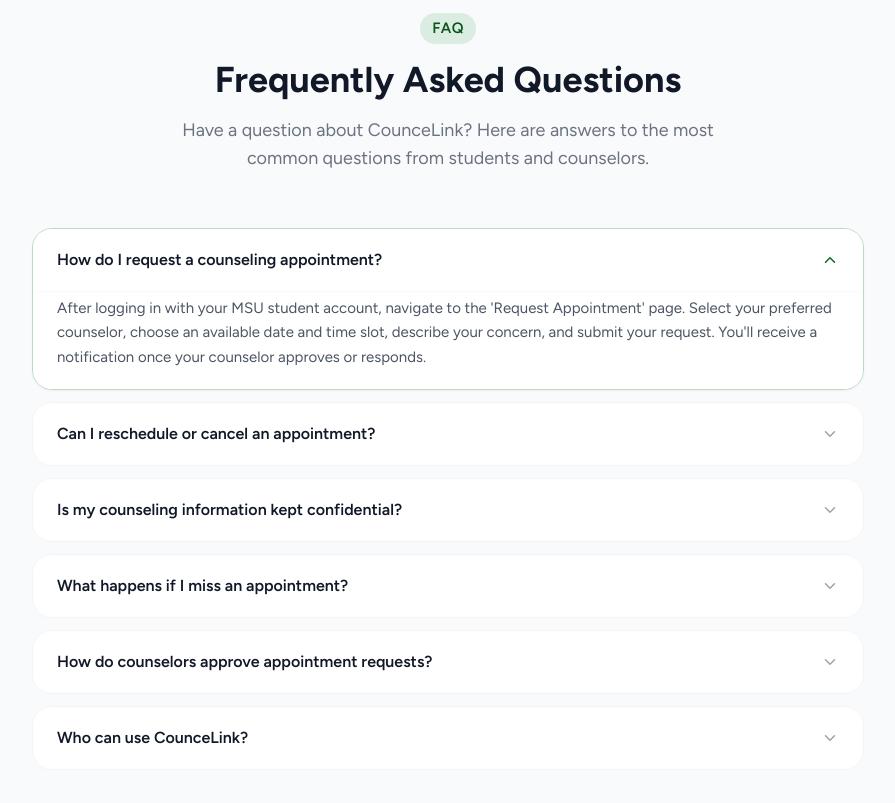
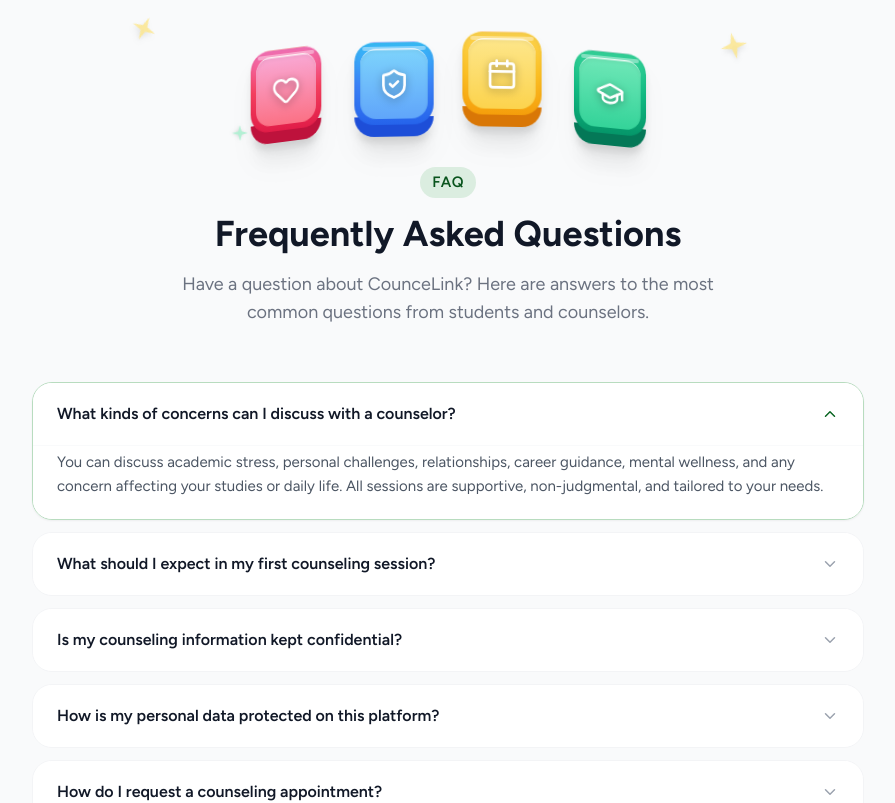
Before and after one commit to kelmaxxx/CounselLink, a React (Vite) app in the folder frontend/: page / in a window 1280 px wide. Shown: the part 7620-8423 px from the top of the page, without its empty margins (192-1087 px from the left). Built offline with nearby package versions, Linux system fonts and the light colour scheme; no server answers.

Commit message:
feat: add FloatingKeycaps3D component and update FAQSection with new questions

```diff
--- a/frontend/package.json
+++ b/frontend/package.json
@@ -11,6 +11,7 @@
   },
   "dependencies": {
     "docx-preview": "^0.3.6",
+    "framer-motion": "^14.1.0",
     "html2canvas": "^1.4.1",
     "jspdf": "^4.2.1",
     "lucide-react": "^0.555.0",
--- a/frontend/src/components/landing/FAQSection.jsx
+++ b/frontend/src/components/landing/FAQSection.jsx
@@ -1,38 +1,63 @@
 // src/components/landing/FAQSection.jsx
 import React, { useState } from "react";
 import Reveal from "./Reveal";
+import { FloatingKeycaps3D } from "./FloatingKeycaps3D";
 import { ChevronDown } from "lucide-react";
 
 const FAQS = [
   {
+    question: "What kinds of concerns can I discuss with a counselor?",
+    answer:
+      "You can discuss academic stress, personal challenges, relationships, career guidance, mental wellness, and any concern affecting your studies or daily life. All sessions are supportive, non-judgmental, and tailored to your needs.",
+    category: "Wellness",
+  },
+  {
+    question: "What should I expect in my first counseling session?",
+    answer:
+      "Your first session is a relaxed getting-to-know-you conversation. Your counselor will explain confidentiality, listen to your concerns, and work with you to set goals. There is no pressure — you share only what you are comfortable with.",
+    category: "Wellness",
+  },
+  {
+    question: "Is my counseling information kept confidential?",
+    answer:
+      "Absolutely. CounceLink uses role-based access control to ensure that your counseling records are only accessible to your assigned counselor and authorized administrators. Student data is never shared without consent and is handled in accordance with the university's data privacy policies.",
+    category: "Confidentiality",
+  },
+  {
+    question: "How is my personal data protected on this platform?",
+    answer:
+      "Your account requires your MSU institutional email, admin verification, and secure login. Only your assigned counselor can view your session details, and all records are handled under the university's data privacy policies.",
+    category: "Confidentiality",
+  },
+  {
     question: "How do I request a counseling appointment?",
     answer:
       "After logging in with your MSU student account, navigate to the 'Request Appointment' page. Select your preferred counselor, choose an available date and time slot, describe your concern, and submit your request. You'll receive a notification once your counselor approves or responds.",
+    category: "Appointments",
   },
   {
     question: "Can I reschedule or cancel an appointment?",
     answer:
       "Yes. You can reschedule or cancel an appointment as long as it hasn't been completed yet. Go to 'My Appointments', find the appointment you'd like to change, and select the reschedule or cancel option. Your counselor will be notified of any changes.",
-  },
-  {
-    question: "Is my counseling information kept confidential?",
-    answer:
-      "Absolutely. CounceLink uses role-based access control to ensure that your counseling records are only accessible to your assigned counselor and authorized administrators. Student data is never shared without consent and is handled in accordance with the university's data privacy policies.",
+    category: "Appointments",
   },
   {
     question: "What happens if I miss an appointment?",
     answer:
       "If you miss a scheduled appointment, it will be marked as 'No Show' in the system. You may request a new appointment from your counselor. Repeated no-shows may affect your ability to book future appointments, so please cancel in advance if you cannot attend.",
+    category: "Appointments",
   },
   {
     question: "How do counselors approve appointment requests?",
     answer:
       "Counselors receive real-time notifications for new appointment requests. They can log in to their dashboard, review the request details, and choose to approve, propose a new time, or decline. Once a decision is made, the student is notified immediately through the platform.",
+    category: "Policies",
   },
   {
     question: "Who can use CounceLink?",
     answer:
       "CounceLink is designed for students, guidance counselors, college representatives, and administrators at Mindanao State University – Marawi City. Students must register using their MSU institutional email (@s.msumain.edu.ph) and wait for admin approval before they can book appointments.",
+    category: "Policies",
   },
 ];
 
@@ -81,6 +106,11 @@
   return (
     <section id="faq" className="py-24 bg-gray-50">
       <div className="max-w-4xl mx-auto px-4 sm:px-6 lg:px-8">
+        {/* Decorative 3D floating keycaps */}
+        <Reveal className="mb-2">
+          <FloatingKeycaps3D />
+        </Reveal>
+
         {/* Header */}
         <Reveal className="text-center mb-14">
           <span className="inline-block px-3 py-1 rounded-full bg-maroon-100 text-maroon-600 text-sm font-semibold mb-4 tracking-wide uppercase">
--- /dev/null
+++ b/frontend/src/components/landing/FloatingKeycaps3D.jsx
@@ -0,0 +1,164 @@
+// src/components/landing/FloatingKeycaps3D.jsx
+import React from "react";
+import { motion } from "framer-motion";
+import { Heart, ShieldCheck, Calendar, GraduationCap } from "lucide-react";
+
+/**
+ * FloatingKeycaps3D — decorative Google Play style 3D keycaps.
+ * Fanned arc layout: each cap faces a slightly different direction
+ * (like the reference), no labels, no filtering — purely visual.
+ */
+export function FloatingKeycaps3D() {
+  const keycaps = [
+    {
+      id: "wellness",
+      icon: Heart,
+      bgTop: "from-pink-400 via-rose-500 to-rose-600",
+      bgSide: "bg-rose-700",
+      dishColor: "from-pink-300 to-rose-400",
+      // Fan pose: far-left cap turned left, tipped back, sitting lower
+      rotateX: 14,
+      rotateY: -28,
+      rotateZ: -7,
+      yOffset: 10,
+    },
+    {
+      id: "security",
+      icon: ShieldCheck,
+      bgTop: "from-sky-400 via-blue-500 to-blue-600",
+      bgSide: "bg-blue-700",
+      dishColor: "from-sky-300 to-blue-400",
+      // Mid-left: slight left turn
+      rotateX: 10,
+      rotateY: -10,
+      rotateZ: -2,
+      yOffset: 0,
+    },
+    {
+      id: "appointments",
+      icon: Calendar,
+      bgTop: "from-amber-300 via-amber-400 to-amber-500",
+      bgSide: "bg-amber-600",
+      dishColor: "from-amber-200 to-amber-300",
+      // Mid-right: slight right turn
+      rotateX: 10,
+      rotateY: 12,
+      rotateZ: 3,
+      yOffset: 0,
+    },
+    {
+      id: "academics",
+      icon: GraduationCap,
+      bgTop: "from-emerald-400 via-emerald-500 to-emerald-600",
+      bgSide: "bg-emerald-700",
+      dishColor: "from-emerald-300 to-emerald-400",
+      // Far-right cap turned right, tipped back, sitting lower
+      rotateX: 14,
+      rotateY: 28,
+      rotateZ: 7,
+      yOffset: 10,
+    },
+  ];
+
+  return (
+    <div
+      className="relative pt-6 pb-4 flex flex-col items-center justify-center select-none"
+      aria-hidden="true"
+    >
+      {/* FLOATING 3D DIAMOND STAR SPARKLES */}
+      <div className="absolute inset-0 pointer-events-none overflow-hidden">
+        <motion.div
+          animate={{ y: [0, -8, 0], rotate: [0, 45, 0], scale: [0.9, 1.1, 0.9] }}
+          transition={{ duration: 4, repeat: Infinity, ease: "easeInOut" }}
+          className="absolute left-[12%] top-2 text-amber-200/80 drop-shadow-md"
+        >
+          <svg className="w-6 h-6" viewBox="0 0 24 24" fill="currentColor">
+            <path d="M12 0L14.5 9.5L24 12L14.5 14.5L12 24L9.5 14.5L0 12L9.5 9.5L12 0Z" />
+          </svg>
+        </motion.div>
+
+        <motion.div
+          animate={{ y: [0, 10, 0], rotate: [0, -45, 0], scale: [1, 0.85, 1] }}
+          transition={{ duration: 5, repeat: Infinity, ease: "easeInOut", delay: 1 }}
+          className="absolute right-[14%] top-4 text-amber-200/80 drop-shadow-md"
+        >
+          <svg className="w-7 h-7" viewBox="0 0 24 24" fill="currentColor">
+            <path d="M12 0L14.5 9.5L24 12L14.5 14.5L12 24L9.5 14.5L0 12L9.5 9.5L12 0Z" />
+          </svg>
+        </motion.div>
+
+        <motion.div
+          animate={{ y: [0, -6, 0], rotate: [0, 90, 0] }}
+          transition={{ duration: 3.5, repeat: Infinity, ease: "easeInOut", delay: 1.5 }}
+          className="absolute left-[24%] bottom-3 text-emerald-200/80 drop-shadow"
+        >
+          <svg className="w-4 h-4" viewBox="0 0 24 24" fill="currentColor">
+            <path d="M12 0L14.5 9.5L24 12L14.5 14.5L12 24L9.5 14.5L0 12L9.5 9.5L12 0Z" />
+          </svg>
+        </motion.div>
+      </div>
+
+      {/* FANNED ROW OF 4 KEYCAPS — arc, each facing its own direction */}
+      <div
+        className="flex items-start justify-center gap-3 sm:gap-5 md:gap-7 relative z-10"
+        style={{ perspective: 1200 }}
+      >
+        {keycaps.map((key, idx) => {
+          const Icon = key.icon;
+
+          return (
+            <motion.div
+              key={key.id}
+              initial={{ opacity: 0, y: 30 }}
+              whileInView={{ opacity: 1, y: 0 }}
+              viewport={{ once: true }}
+              transition={{ delay: idx * 0.1, duration: 0.5 }}
+              className="flex flex-col items-center"
+              style={{ marginTop: key.yOffset }}
+            >
+              <motion.div
+                animate={{
+                  y: [0, idx % 2 === 0 ? -6 : 6, 0],
+                  rotateX: [key.rotateX, key.rotateX - 3, key.rotateX],
+                  rotateY: [key.rotateY, key.rotateY + (idx < 2 ? 4 : -4), key.rotateY],
+                }}
+                transition={{
+                  duration: 3.5 + idx * 0.4,
+                  repeat: Infinity,
+                  ease: "easeInOut",
+                  delay: idx * 0.3,
+                }}
+                className="relative w-14 h-16 sm:w-16 sm:h-[4.5rem] md:w-20 md:h-24 rounded-2xl drop-shadow-xl"
+                style={{
+                  transformStyle: "preserve-3d",
+                  transform: `rotateX(${key.rotateX}deg) rotateY(${key.rotateY}deg) rotateZ(${key.rotateZ}deg)`,
+                }}
+              >
+                {/* 3D Bottom Chassis (extruded base) */}
+                <div
+                  className={`absolute inset-x-0 bottom-0 h-4 sm:h-5 rounded-b-2xl ${key.bgSide} shadow-xl`}
+                />
+
+                {/* 3D Main Keycap Body */}
+                <div
+                  className={`absolute inset-x-0 top-0 bottom-2.5 sm:bottom-3 rounded-2xl bg-gradient-to-b ${key.bgTop} border-t border-white/60 p-1.5 flex flex-col items-center justify-center shadow-inner`}
+                >
+                  {/* Concave dish */}
+                  <div
+                    className={`w-full h-full rounded-xl bg-gradient-to-b ${key.dishColor} flex items-center justify-center border-t border-white/80 shadow-inner`}
+                  >
+                    <Icon className="w-6 h-6 sm:w-7 sm:h-7 md:w-8 md:h-8 text-white drop-shadow-[0_2px_4px_rgba(0,0,0,0.35)]" />
+                  </div>
+                  {/* Specular glint */}
+                  <div className="absolute top-1 left-2 right-2 h-1 bg-white/40 rounded-full blur-[0.5px]" />
+                </div>
+              </motion.div>
+            </motion.div>
+          );
+        })}
+      </div>
+    </div>
+  );
+}
+
+export default FloatingKeycaps3D;
```
Also changed, not shown: 1 other file (tests, documents, lock files or other folders).
